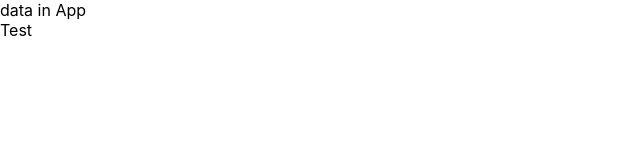
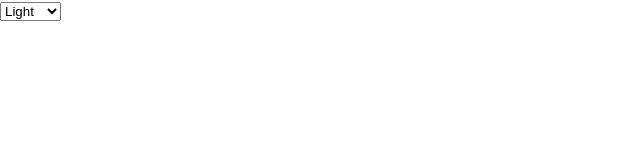
Before and after one commit to pecourses/pe2023-1-react-app, a React (Create React App) app: page / in a window 1280 px wide. Shown: the top 160 px of the page, without its empty margins (0-640 px from the left). Built offline with nearby package versions, Linux system fonts and the light colour scheme.

Commit message:
Add context ex with theme

```diff
--- a/src/App.js
+++ b/src/App.js
@@ -1,47 +1,47 @@
-import { useContext } from 'react';
-import { createContext } from 'react';
+import { useEffect, useState } from 'react';
+import classNames from 'classnames';
+import { ThemeContext } from './contexts';
+import UserPage from './pages/UserPage';
+import styles from './App.module.css';
+import CONSTANTS from './constants';
 
-// 1 Створення контекста
-const DataContext = createContext('default');
-const UserContext = createContext(null);
+const {
+  THEMES: { LIGTH, DARK, PURPLE },
+} = CONSTANTS;
 
 function App() {
-  const data = 'data in App';
-  const user = { name: 'Test', surname: 'Testovych' };
-  // 2 Обгортаємо все дерево компонентів,
-  // яке повинне мати доступ до значення, в Provider
-  // в проп value
+  const [theme, setTheme] = useState(LIGTH);
+
+  // 1 Зчитати дані при монтуванні
+  useEffect(() => {
+    const savedTheme = localStorage.getItem('theme');
+    setTheme(savedTheme ? savedTheme : LIGTH);
+  }, []);
+
+  // 2 Записувати змінені данні після зміни теми
+  useEffect(() => {
+    localStorage.setItem('theme', theme);
+  }, [theme]);
+
+  const containerClassName = classNames(styles.pageContainer, {
+    [styles.light]: theme === LIGTH,
+    [styles.dark]: theme === DARK,
+    [styles.purple]: theme === PURPLE,
+  });
+
   return (
-    <UserContext.Provider value={user}>
-      <DataContext.Provider value={data}>
-        <Child />
-      </DataContext.Provider>
-    </UserContext.Provider>
+    <ThemeContext.Provider value={{ theme, setTheme }}>
+      <div className={containerClassName}>
+        <UserPage />
+      </div>
+    </ThemeContext.Provider>
   );
 }
 
 export default App;
 
-function Child() {
-  return <ChildChild />;
-}
-
-function ChildChild() {
-  // 3 Зчитати дані, які поклали в проп value за допомогою useContext(Ім'яКонтекста)
-  const data = useContext(DataContext);
-  return (
-    <div>
-      {data}
-      <ChildChildChild />
-    </div>
-  );
-}
-
-function ChildChildChild() {
-  const user = useContext(UserContext);
-  return <div>{user.name}</div>;
-}
-
-// Створити потомка ChildChild - ChildChildChild,
-// якому прокинути user = {name: 'Test', surname: "Testovych"}
-// з App
+// - App
+//   - UserPage
+//     - Header
+//       - ThemeSwitcher
+//     - main
--- a/src/App.module.css
+++ b/src/App.module.css
@@ -1,3 +1,18 @@
-.container {
-  min-height: 100vh;
+.pageContainer {
+  height: 100vh;
 }
+
+.light {
+  color: black;
+  background-color: white;
+}
+
+.dark {
+  color: white;
+  background-color: black;
+}
+
+.purple {
+  color: blueviolet;
+  background-color: lightpink;
+}
--- /dev/null
+++ b/src/components/HeaderWithThemeSwitcher/ThemeSwitcher/index.jsx
@@ -0,0 +1,25 @@
+import { useContext } from 'react'
+import { ThemeContext } from '../../../contexts'
+import CONSTANTS from '../../../constants'
+
+const {
+  THEMES: { LIGTH, DARK, PURPLE }
+} = CONSTANTS
+
+function ThemeSwitcher () {
+  const { theme, setTheme } = useContext(ThemeContext)
+
+  const themeChangeHandler = ({ target: { value } }) => {
+    setTheme(value)
+  }
+
+  return (
+    <select value={theme} onChange={themeChangeHandler}>
+      <option value={LIGTH}>Light</option>
+      <option value={DARK}>Dark</option>
+      <option value={PURPLE}>Purple</option>
+    </select>
+  )
+}
+
+export default ThemeSwitcher
--- /dev/null
+++ b/src/components/HeaderWithThemeSwitcher/index.jsx
@@ -0,0 +1,7 @@
+import ThemeSwitcher from './ThemeSwitcher'
+
+function HeaderWithThemeSwitcher () {
+  return <ThemeSwitcher />
+}
+
+export default HeaderWithThemeSwitcher
--- /dev/null
+++ b/src/constants/index.js
@@ -0,0 +1,9 @@
+const CONSTANTS = {
+  THEMES: {
+    LIGTH: 'LIGHT',
+    DARK: 'DARK',
+    PURPLE: 'PURPLE',
+  },
+};
+
+export default CONSTANTS;
--- /dev/null
+++ b/src/contexts/index.js
@@ -0,0 +1,3 @@
+import { createContext } from 'react';
+
+export const ThemeContext = createContext('light');
--- /dev/null
+++ b/src/pages/UserPage/index.jsx
@@ -0,0 +1,7 @@
+import HeaderWithThemeSwitcher from '../../components/HeaderWithThemeSwitcher'
+
+function UserPage () {
+  return <HeaderWithThemeSwitcher />
+}
+
+export default UserPage
```
